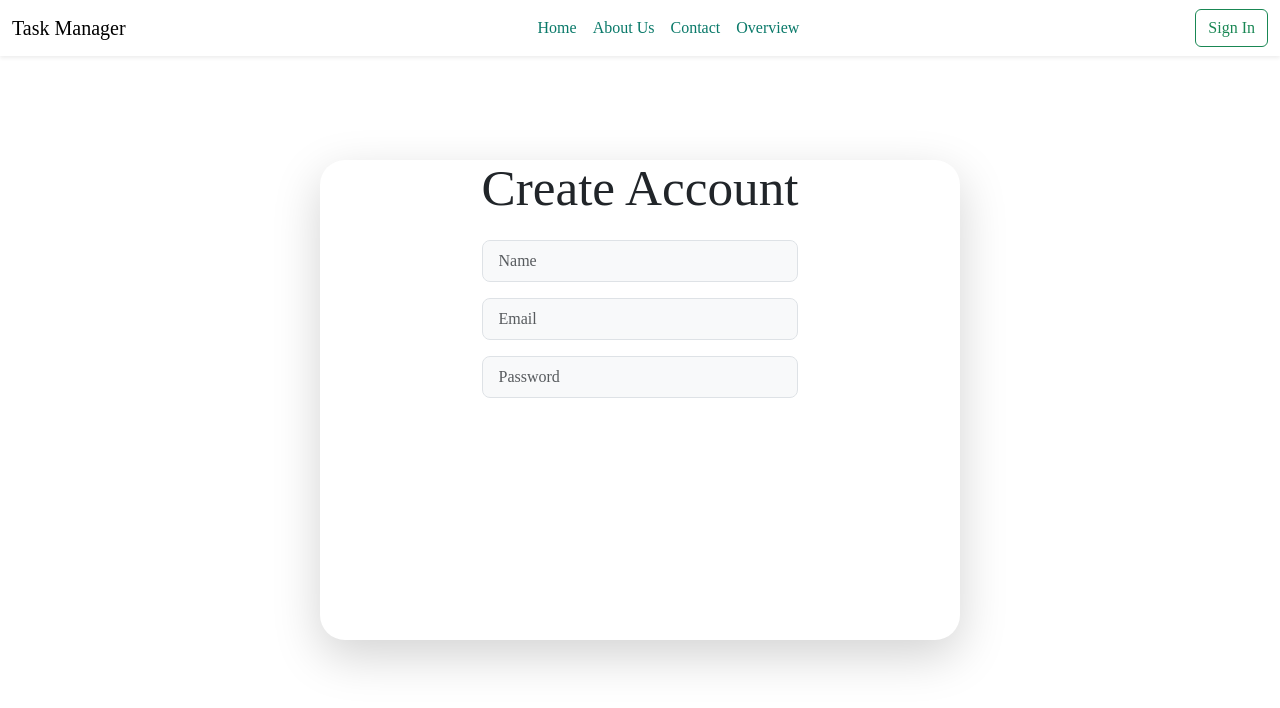
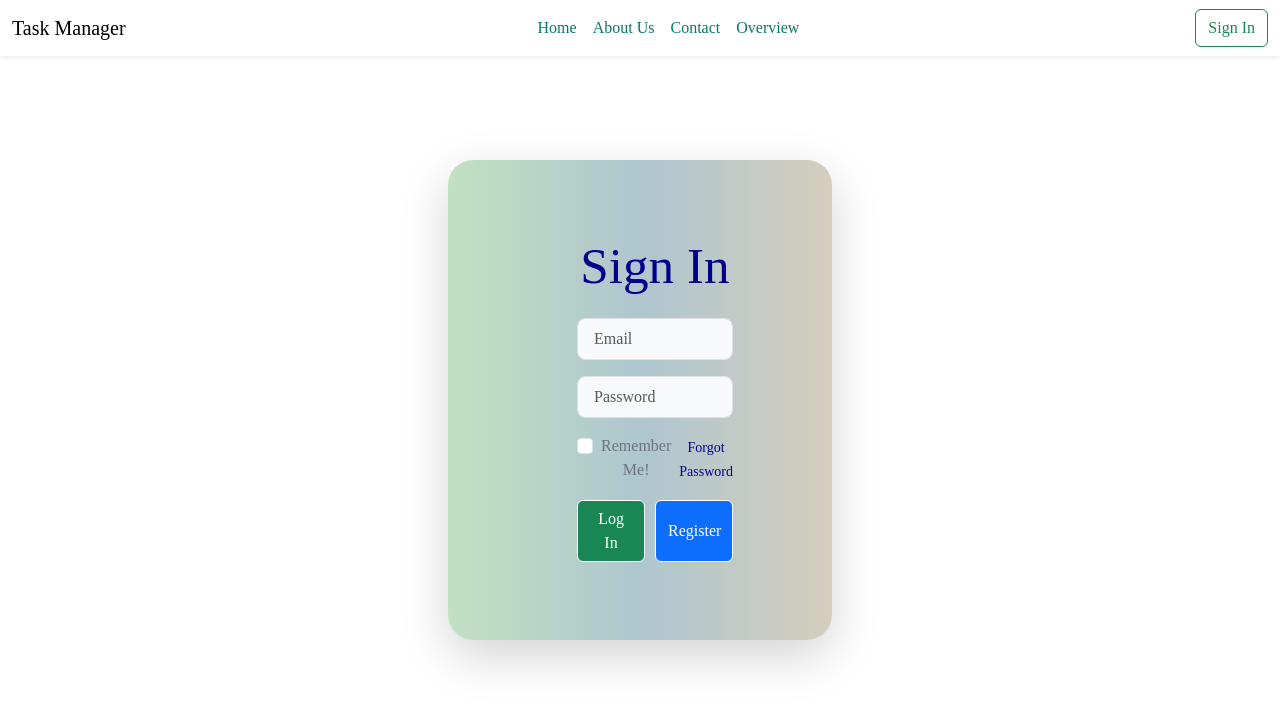
Before and after one commit to armyrunner/Task_manager, a React (Vite) app in the folder task_manager_web/taskmanager/client/: page /signin in a window 1280 px wide. Shown: the top 708 px of the page. Built offline with nearby package versions, Linux system fonts and the light colour scheme.

Commit message:
updates to components

```diff
--- a/task_manager_web/taskmanager/client/src/App.tsx
+++ b/task_manager_web/taskmanager/client/src/App.tsx
@@ -2,7 +2,8 @@ import { BrowserRouter, Routes, Route } from 'react-router-dom';
 
 import NavBar from './components/NavBar';
 
-import SigInRegister from './components/SignInRegister';
+import SignIn from './components/SignIn';
+import Register from './components/Register';
 import HomePage from './components/HomePage';
 //import AboutPage from './components/AboutPage'
 //import ContactPage from './components/ContactPage'
@@ -15,7 +16,6 @@ import HomePage from './components/HomePage';
 
 import './App.css'
 
-
 function App() {
 
 
@@ -24,8 +24,10 @@ function App() {
     <BrowserRouter>
         <NavBar title='Task Manager' signInButtonText='Sign In' />
       <Routes>
+        <Route path='/' element={<HomePage/>}/>
         <Route path='/home' element={<HomePage/>}/>
-        <Route path='/signin' element={<SigInRegister/>}/>
+        <Route path='/signin' element={<SignIn/>}/>
+        <Route path='/register' element={<Register/>}/>
         {/* <Route path='/about' element={<SignInPage/>}/> */}
         {/* <Route path='/about' element={<SignInPage/>}/> */}
         {/* <Route path='/about' element={<SignInPage/>}/> */}
--- /dev/null
+++ b/task_manager_web/taskmanager/client/src/components/Register.tsx
@@ -0,0 +1,54 @@
+import Button from "react-bootstrap/Button";
+import Form from "react-bootstrap/Form";
+import styles from "./SignIn.module.css";
+//import { Link } from "react-router-dom";
+
+function Register() {
+  return (
+    <div className={styles.pageWrapper}>
+    <div
+      className="content justify-content-center align-items-center d-flex shadow-lg"
+      id="content"
+    >
+    <div className="col-md-6">
+      <Form>
+        <div className="header-text mb-4">
+          <h1>Create Account</h1>
+        </div>
+        <div className="input-group mb-3">
+          <input
+            type="text"
+            placeholder="Name"
+            className="form-control form-control-lg bg-light fs-6"
+          ></input>
+        </div>
+        <div className="input-group mb-3">
+          <input
+            type="email"
+            placeholder="Email"
+            className="form-control form-control-lg bg-light fs-6"
+          ></input>
+        </div>
+        <div className="input-group mb-3 justify-content-center">
+          <input
+            type="password"
+            placeholder="Password"
+            className="form-control form-control-lg bg-light fs-6"
+          ></input>
+        </div>
+        <Button
+          variant="success"
+          type="submit"
+          className="btn border-white text-white w-50 fs-6"
+        >
+          Register
+        </Button>
+      </Form>
+    </div>
+    </div>
+    </div>
+  );
+}
+
+
+export default Register;
--- /dev/null
+++ b/task_manager_web/taskmanager/client/src/components/SignIn.module.css
@@ -0,0 +1,6 @@
+.pageWrapper {
+    display: flex;
+    justify-content: center;
+    align-items: center;
+    min-height: calc(100vh - 60px);
+  }
--- /dev/null
+++ b/task_manager_web/taskmanager/client/src/components/SignIn.tsx
@@ -0,0 +1,74 @@
+import Button from "react-bootstrap/Button";
+import Form from "react-bootstrap/Form";
+import { Link, useNavigate } from "react-router-dom";
+import styles from "./SignIn.module.css";
+
+function SignIn() {
+  const navigate = useNavigate();
+  const handleRegisterClick = () => {
+    navigate('/register');
+  }
+  return (
+    <div className={styles.pageWrapper}>
+      <div
+        className="content justify-content-center align-items-center d-flex shadow-lg"
+        id="content"
+      >
+        <div className="col-md-6 d-flex justify-content-center">
+          <Form>
+            <div className="header-text mb-4">
+              <h1>Sign In</h1>
+            </div>
+            <div className="input-group mb-3">
+              <input
+                type="email"
+                placeholder="Email"
+                className="form-control form-control-lg bg-light fs-6"
+              ></input>
+            </div>
+            <div className="input-group mb-3 justify-content-center">
+              <input
+                type="password"
+                placeholder="Password"
+                className="form-control form-control-lg bg-light fs-6"
+              ></input>
+            </div>
+            <div
+              className="d-flex justify-content-between align-items-center mb-3"
+              style={{ gap: ".50em" }}
+            >
+              <Form.Check
+                type="checkbox"
+                label="Remember Me!"
+                className="text-secondary"
+              />
+              <Link to="/forgot" className="forgotpassordlink">
+                <small>Forgot Password</small>
+              </Link>
+            </div>
+            <div className="d-flex justify-content-center">
+            <Button
+              variant="success"
+              type="submit"
+              className="btn border-white text-white w-50 fs-6"
+              style={{ marginRight: '10px' }}
+            >
+              Log In
+            </Button>
+            <Button
+              variant="primary"
+              type="submit"
+              className="btn border-white text-white w-50 fs-6"
+              onClick={handleRegisterClick}
+            >
+              Register
+            </Button>
+            </div>
+          </Form>
+        </div>
+      </div>
+    </div>
+  );
+}
+
+export default SignIn;
--- a/task_manager_web/taskmanager/client/src/components/SignInRegister.tsx
+++ /dev/null
@@ -1,27 +0,0 @@
-import Button  from 'react-bootstrap/Button';
-import Form  from 'react-bootstrap/Form';
-
-function SignIn() {
-    return (
-        <div className='content justify-content-center alignitems-center d-flex shadow-lg' id='content'>
-            <div className='col-md-6 d-flex justify-content-center'>
-                <Form>
-                    <div className="header-text mb-4">
-                        <h1>Create Account</h1>
-                    </div>
-                    <div className="input-group mb-3">
-                        <input type="text" placeholder='Name' className='form-control form-control-lg bg-light fs-6'></input>
-                    </div>
-                    <div className="input-group mb-3">
-                        <input type="email" placeholder='Email' className='form-control form-control-lg bg-light fs-6'></input>
-                    </div>
-                    <div className="input-group mb-3 justify-content-center" >
-                        <input type="password" placeholder='Password' className='form-control form-control-lg bg-light fs-6'></input>
-                    </div>
-                </Form>
-            </div>
-        </div>
-     );
-}
-
-export default SignIn;
--- a/task_manager_web/taskmanager/client/src/index.css
+++ b/task_manager_web/taskmanager/client/src/index.css
@@ -15,7 +15,7 @@
 
 .nav-link {
   font-weight: 500;
-  color: #097969	;
+  color: #097969;
   text-decoration: none;
 }
 .nav-link:hover {
@@ -23,14 +23,12 @@
 }
 
 body {
-  font-family:'Times New Roman', Times, serif;
+  font-family: "Times New Roman", Times, serif;
   margin: 0;
   display: flex;
-  place-items: center;
-  justify-content: center;
-  flex-direction: column;
+  align-items: center;
   min-width: 320px;
-  min-height: 100vh;
+  height: 100vh;
 }
 
 h1 {
@@ -39,7 +37,7 @@ h1 {
 }
 
 button {
-  border-radius: 8px;
+  border-radius: 8fpx;
   border: 1px solid transparent;
   padding: 0.6em 1.2em;
   font-size: 1em;
@@ -57,14 +55,43 @@ button:focus-visible {
   outline: 4px auto -webkit-focus-ring-color;
 }
 
-.content{
+.forgotpassordlink {
+  color: darkblue;
+  text-decoration: none;
+}
+.forgotpassordlink:hover {
+  color: darkred;
+}
+
+
+.content {
   background-color: #fff;
+  display: flex;
+  justify-content: center;
+  flex-direction: column;
+  padding-right: 30px;
+  padding-left: 60px;
   border-radius: 25px;
   position: relative;
   overflow: hidden;
   width: 50vw;
   min-height: 480px;
-  max-width: 100%;
+  max-width: 60%;
+  background: linear-gradient(to right, #C1E1C1, #AEC6CF, #D5CEBD);
+
+}
+
+.btn:hover {
+  background-color: darkblue;
+}
+
+.header-text h1,
+.forgot a {
+  color: darkblue;
+}
+
+.spacing {
+  padding: 30px;
 }
 
 @media (prefers-color-scheme: light) {
```
